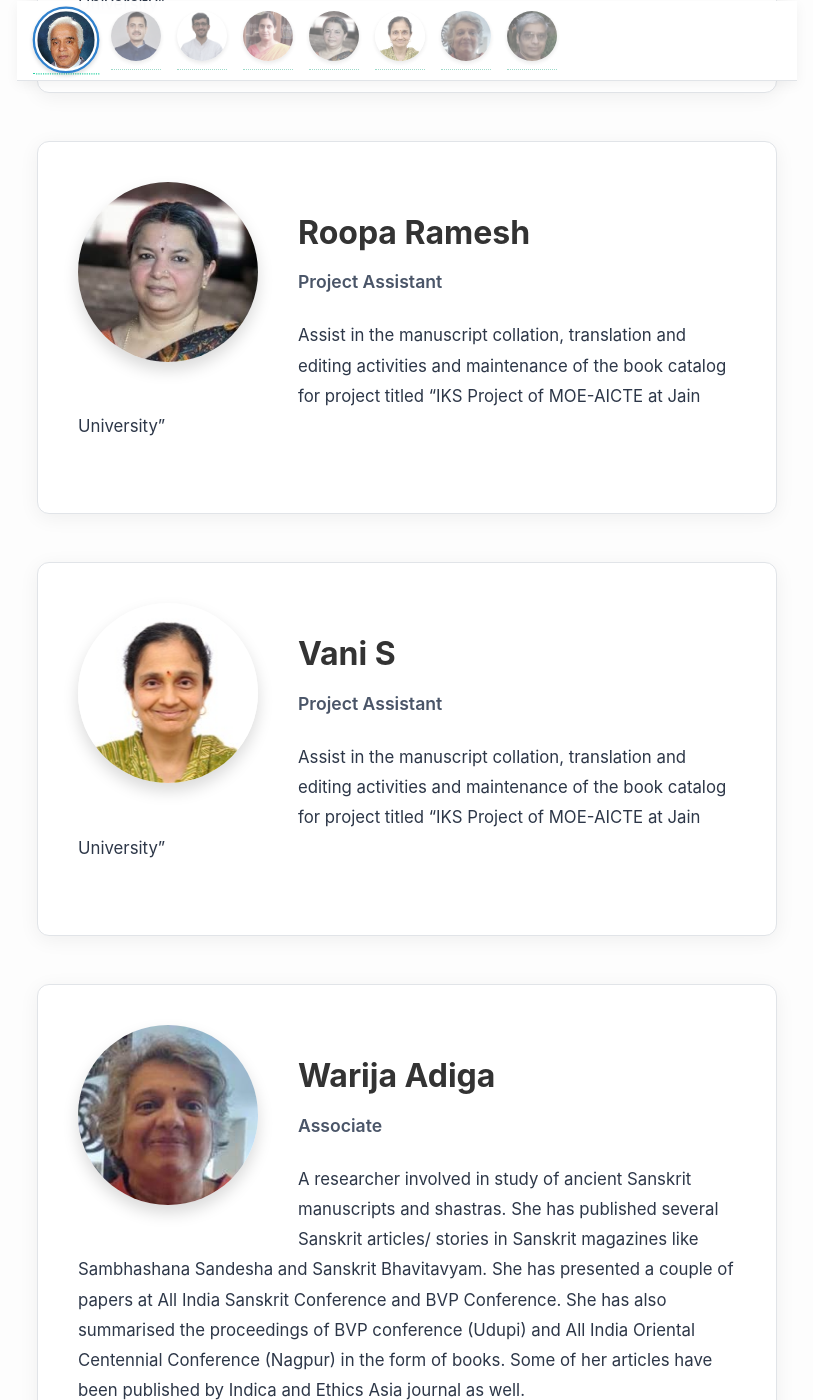
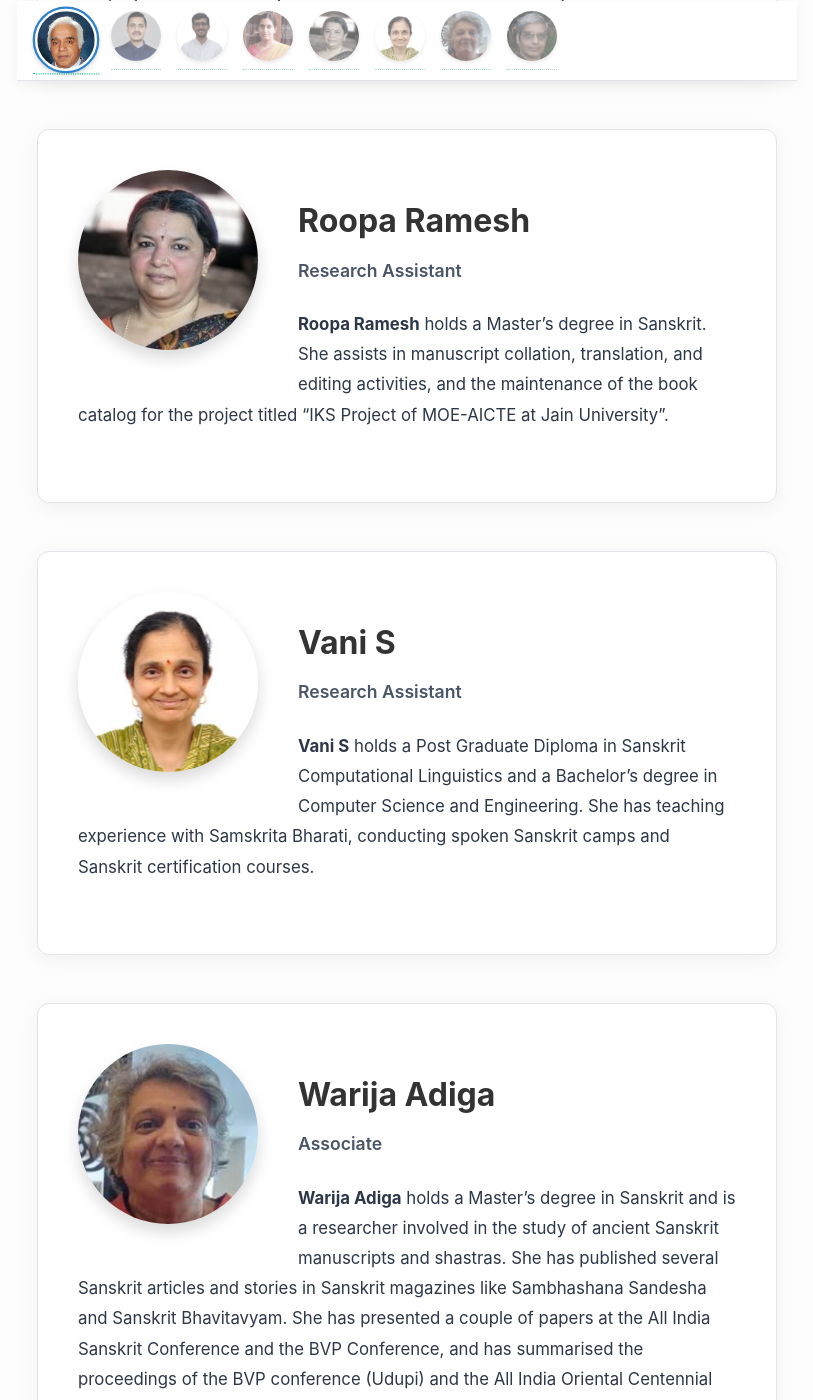
Before and after one commit to cahcblr/cahcblr.github.io, a Jekyll site: the page built from p72_rni.md, in a window 1280 px wide and 1400 px high, scrolled down 3703 px. Shown: the whole window, without its empty margins (233-1046 px from the left). Built offline with Jekyll 4.4.1, drawn with Linux system fonts in a browser that asks for light colours; some of the changed text lies outside the part shown.

Commit message:
feat: update team profiles and add book page counts
- Add page counts to books database and display them on the books page
- Refactor team biographies to include degrees, credentials, and certifications
- Update team roles for Research Assistants (Roopa, Vani) and Project Assistant (Smita)
- Fix diacritic titles and verse count for Gūḍhapāda Rāmāyaṇam

```diff
--- a/_data/books.yml
+++ b/_data/books.yml
@@ -1,9 +1,9 @@
-- title: "गूढपादरामायणम् (Gūḍhapāda Rāmāyaṇa)"
-  subtitle: "A Retelling of the Rāmāyaṇa in 180 Anuṣṭubh Verses"
+- title: "गूढपादरामायणम् (Gūḍhapāda Rāmāyaṇam)"
+  subtitle: "A Retelling of the Rāmāyaṇa in 181 Anuṣṭubh Verses"
   author: "Dr. Shankar Rajaraman"
   cover_image: "/assets/gp-book-cover.jpg"
   description: |
-    **Gūḍhapāda Rāmāyaṇa** is a retelling of the Rāmāyaṇa (Bālakāṇḍa through Yuddhakāṇḍa) in 180 Anuṣṭubh verses under the *gūḍhapāda* constraint: in each verse, one *pāda* (quarter-verse) is hidden inside the other three via exact syllabic frequency.
+    **Gūḍhapāda Rāmāyaṇam** is a retelling of the Rāmāyaṇa (Bālakāṇḍa through Yuddhakāṇḍa) in 181 Anuṣṭubh verses under the *gūḍhapāda* constraint: in each verse, one *pāda* (quarter-verse) is hidden inside the other three via exact syllabic frequency.
 
     Published by Praharsha Publications, Bengaluru (2026), this work represents the first strict execution of this classical *citrakāvya* (constrained poetry) technique at a narrative scale, observing complete phonetic integrity and positional freedom for the hidden *pāda*.
   links:
--- a/_data/people.yml
+++ b/_data/people.yml
@@ -1,12 +1,12 @@
-- name: "Professor Rangachar Narayana Iyengar"
+- name: "R N Iyengar"
   role: "Distinguished Professor and Mentor of CAHC"
   image: "/assets/rni.jpg"
   image_position: "center 15%"
   group: "leadership"
   bio: |
-    Prof RNI is the founder and Distinguished Professor and Mentor of the Centre for Ancient History and Culture (CAHC) at the [Jain University](https://www.jainuniversity.ac.in/), which he established in 2012. He continues to pursue research in Indian Knowledge Systems including the History of Science in India.
+    **Prof R. N. Iyengar** is the founder and Distinguished Professor and Mentor of the Centre for Ancient History and Culture (CAHC) at the [Jain University](https://www.jainuniversity.ac.in/), which he established in 2012. He continues to pursue research in Indian Knowledge Systems including the History of Science in India.
 
-    Professor R. N. Iyengar B.E., M.Sc(Eng).,Ph.D., (b. 1943) is renowned for his contributions to Earthquake Engineering, Random Vibrations, Mathematical Modeling, Structural Dynamics and Nonlinear Systems. As faculty at the Indian Institute of Science from 1969 till his retirement in 2005 as KSIDC Chair Professor in Civil Engineering, Iyengar has published 200 technical papers, reports, general articles and books. He is **Fellow of the Indian National Academy of Engineering, Indian Academy of Science, National Academy of Science** and the Alexander von Humboldt Foundation, Germany. He held the Distinguished Schmidt Chair at the Florida Atlantic University, USA in 1995. He was Director of CBRI-CSIR (1994-2000); Raja Ramanna Fellow of Dept. of Atomic Energy (2005-10). After establishing the Centre for Disaster Mitigation with a unique Fire Research Lab, he is currently Distinguished Emeritus Professor and the Director of the Centre for Ancient History & Culture at the Jain University, Bangalore.
+    R N Iyengar B.E., M.Sc(Eng).,Ph.D., (b. 1943) is renowned for his contributions to Earthquake Engineering, Random Vibrations, Mathematical Modeling, Structural Dynamics and Nonlinear Systems. As faculty at the Indian Institute of Science from 1969 till his retirement in 2005 as KSIDC Chair Professor in Civil Engineering, Iyengar has published 200 technical papers, reports, general articles and books. He is **Fellow of the Indian National Academy of Engineering, Indian Academy of Science, National Academy of Science** and the Alexander von Humboldt Foundation, Germany. He held the Distinguished Schmidt Chair at the Florida Atlantic University, USA in 1995. He was Director of CBRI-CSIR (1994-2000); Raja Ramanna Fellow of Dept. of Atomic Energy (2005-10). After establishing the Centre for Disaster Mitigation with a unique Fire Research Lab, he is currently Distinguished Emeritus Professor and the Director of the Centre for Ancient History & Culture at the Jain University, Bangalore.
 
     Brought up in a family of Sanskrit scholars, Professor Iyengar received initial training in Sanskrit studies in the traditional way. This has propelled him to become an avid reader of ancient texts in the original. He has developed, combining Indic knowledge traditions with modern methods, a new line of study of ancient Indian heritage. His findings on comets, eclipses, earthquakes, ancient geography, effect of precession and the Pole Star Dhruva in Vedic literature, Concept of Probability in classical music, have attracted worldwide attention. He brought out the **Parāśaratantra**, an ancient Sanskrit treatise on astronomy and natural sciences, with text, translation and notes in 2013. Recently he has edited **Nāradaśilpaśāstram**, a medieval period text on Civil Engineering with introduction, translation and notes. He is presently critically editing **Vṛddha-gārgīya Jyotiṣa** an ancient text on astral sciences from about ten unpublished manuscripts.
 
@@ -22,7 +22,7 @@
     - text: "Academia.edu Profile"
       url: "https://jainuniversity.academia.edu/RNIyengar"
 
-- name: "Dr. Shankar Rajaraman"
+- name: "Shankar Rajaraman"
   role: "Director of CAHC"
   image: "/assets/shankar-2025.jpg"
   group: "leadership"
@@ -36,12 +36,12 @@
     - text: "Academia.edu Profile"
       url: "https://independent.academia.edu/RajaramanShankar"
 
-- name: "Dr. R S Hariharan"
+- name: "R S Hariharan"
   role: "Assistant Professor"
   image: "/assets/hari-2025.png"
   group: "team"
   bio: |
-    **Dr. R S Hariharan** has a background in science and technology with experience in research, linguistics, and industry. His work explores Sanskrit literature and India’s civilisational and scientific thought.
+    **Dr. R S Hariharan** holds a PhD in Sanskrit Literature. He has a background in science and technology with experience in research, linguistics, and industry. His work explores Sanskrit literature and India’s civilisational and scientific thought.
   links:
     - text: "Google Scholar Profile"
       url: "https://scholar.google.com/citations?hl=en&user=7MBUHmkAAAAJ"
@@ -53,28 +53,28 @@
   image: "/assets/smita-2022.jpg"
   group: "team"
   bio: |
-    Assist in the manuscript collation, translation and editing activities and maintenance of the book catalog for project titled "IKS Project of MOE-AICTE at Jain University"
+    **Smita Bhatta** holds a Master's degree in Sanskrit. She assists in manuscript collation, translation, and editing activities, and the maintenance of the book catalog for the project titled "IKS Project of MOE-AICTE at Jain University".
 
 - name: "Roopa Ramesh"
-  role: "Project Assistant"
+  role: "Research Assistant"
   image: "/assets/roopa-2025a.jpg"
   group: "team"
   bio: |
-    Assist in the manuscript collation, translation and editing activities and maintenance of the book catalog for project titled "IKS Project of MOE-AICTE at Jain University"
+    **Roopa Ramesh** holds a Master's degree in Sanskrit. She assists in manuscript collation, translation, and editing activities, and the maintenance of the book catalog for the project titled "IKS Project of MOE-AICTE at Jain University".
 
 - name: "Vani S"
-  role: "Project Assistant"
+  role: "Research Assistant"
   image: "/assets/vani-2026.jpg"
   group: "team"
   bio: |
-    Assist in the manuscript collation, translation and editing activities and maintenance of the book catalog for project titled "IKS Project of MOE-AICTE at Jain University"
+    **Vani S** holds a Post Graduate Diploma in Sanskrit Computational Linguistics and a Bachelor’s degree in Computer Science and Engineering. She has teaching experience with Samskrita Bharati, conducting spoken Sanskrit camps and Sanskrit certification courses.
 
 - name: "Warija Adiga"
   role: "Associate"
   image: "/assets/warija.jpg"
   group: "team"
   bio: |
-    A researcher involved in study of ancient Sanskrit manuscripts and shastras. She has published several Sanskrit articles/ stories in Sanskrit magazines like Sambhashana Sandesha and Sanskrit Bhavitavyam. She has presented a couple of papers at All India Sanskrit Conference and BVP Conference. She has also summarised the proceedings of BVP conference (Udupi) and All India Oriental Centennial Conference (Nagpur) in the form of books. Some of her articles have been published by Indica and Ethics Asia journal as well.
+    **Warija Adiga** holds a Master’s degree in Sanskrit and is a researcher involved in the study of ancient Sanskrit manuscripts and shastras. She has published several Sanskrit articles and stories in Sanskrit magazines like Sambhashana Sandesha and Sanskrit Bhavitavyam. She has presented a couple of papers at the All India Sanskrit Conference and the BVP Conference, and has summarised the proceedings of the BVP conference (Udupi) and the All India Oriental Centennial Conference (Nagpur) in book form. Some of her articles have been published by Indica and the Ethics Asia journal as well.
   links:
     - text: "Academia.edu Profile"
       url: "https://independent.academia.edu/WarijaAdiga"
@@ -84,7 +84,7 @@
   image: "/assets/sunder-2022.png"
   group: "team"
   bio: |
-    Develop computer programs and models to validate and infer astronomical and other observational information in ancient text.
+    **Sunder Chakravarty** holds a Bachelor’s degree in Physics and Electrical Communication Engineering, and a Kovida Sanskrit Certificate from Samskrita Bharati. He develops computer programs and models to validate and infer astronomical and other observational information in ancient texts.
   links:
     - text: "Academia.edu Profile"
       url: "https://jainuniversity.academia.edu/SunderChakravarty"
```
Also changed, not shown: p70_books.markdown (+6 -2 lines).
